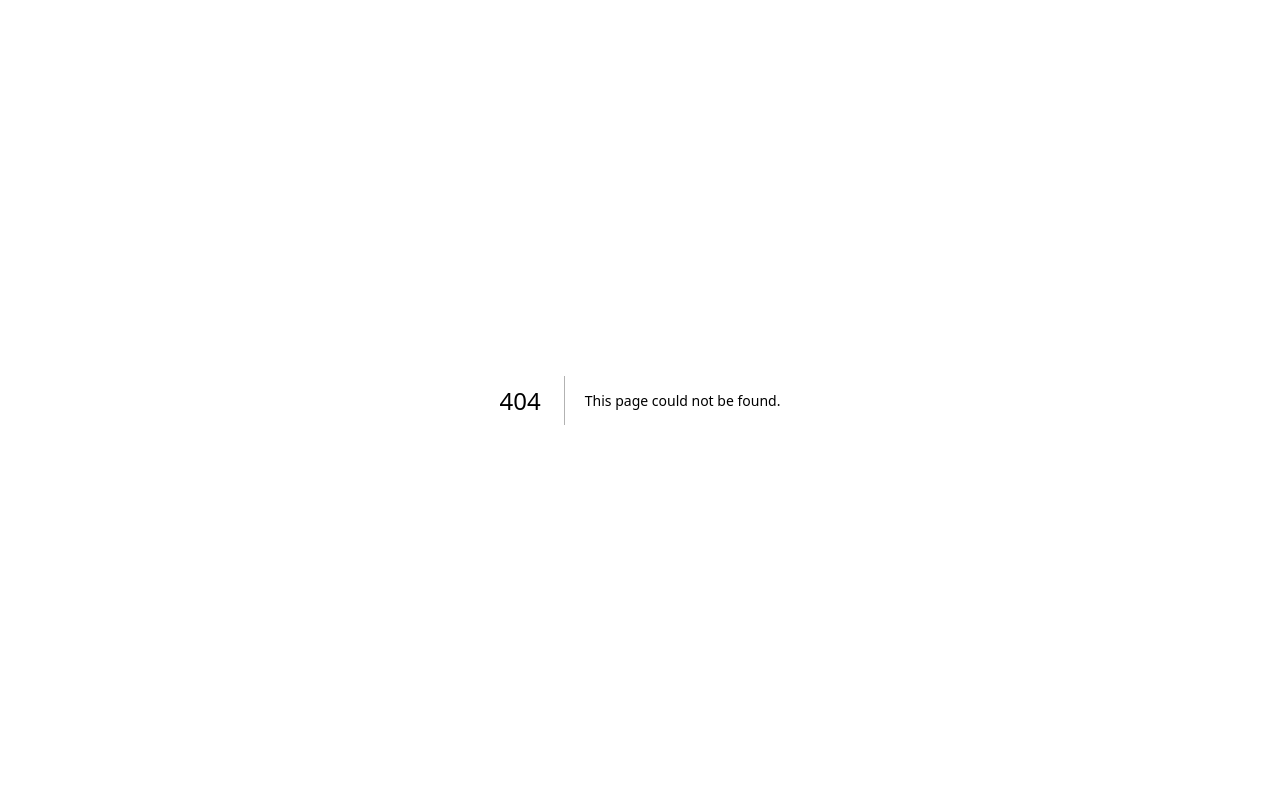
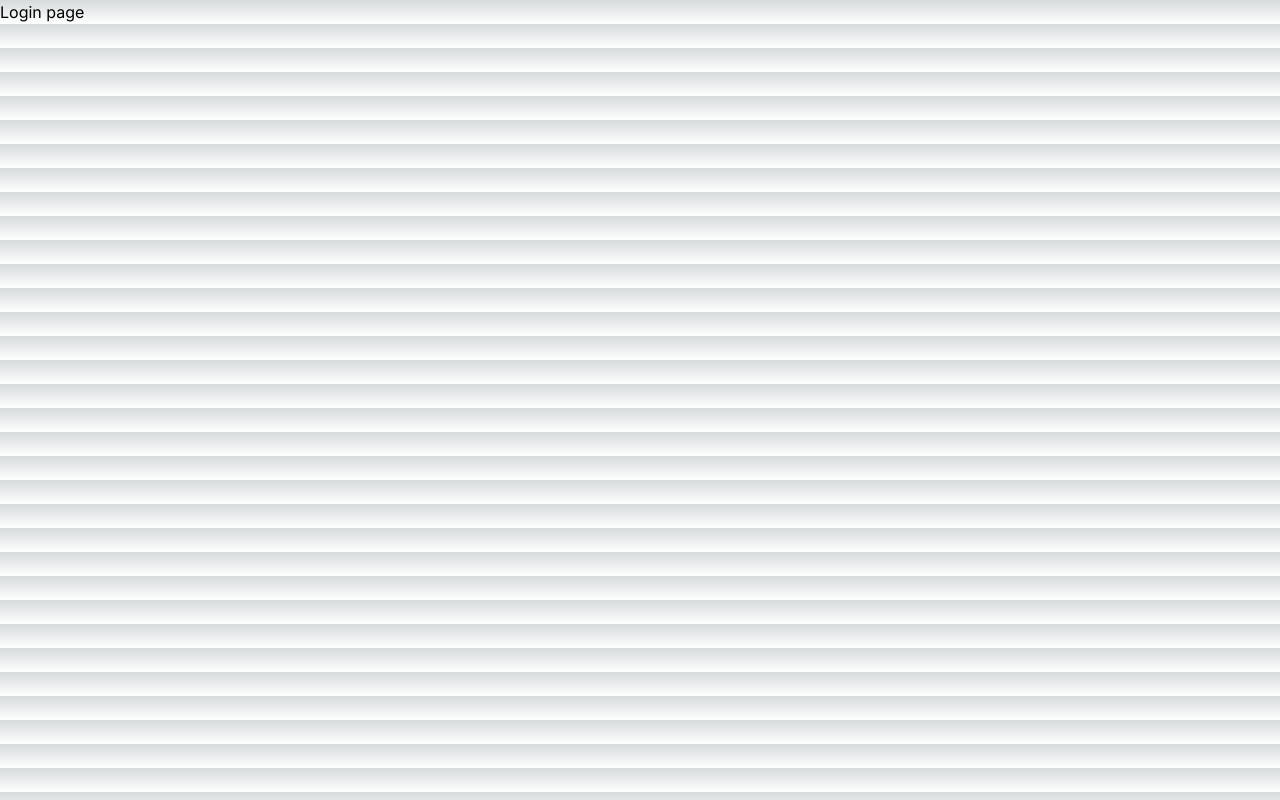
Before and after one commit to rahul98458/hamroride, a Next.js app in the folder client/: page /login in a window 1280 px wide. Before the commit this address had no page. Built offline with nearby package versions, Linux system fonts and the light colour scheme.

Commit message:
initial login page

```diff
--- /dev/null
+++ b/client/src/app/login/page.js
@@ -0,0 +1,11 @@
+import React from 'react'
+
+const Login = () => {
+  return (
+    <div>
+        Login page
+    </div>
+  )
+}
+
+export default Login
```
